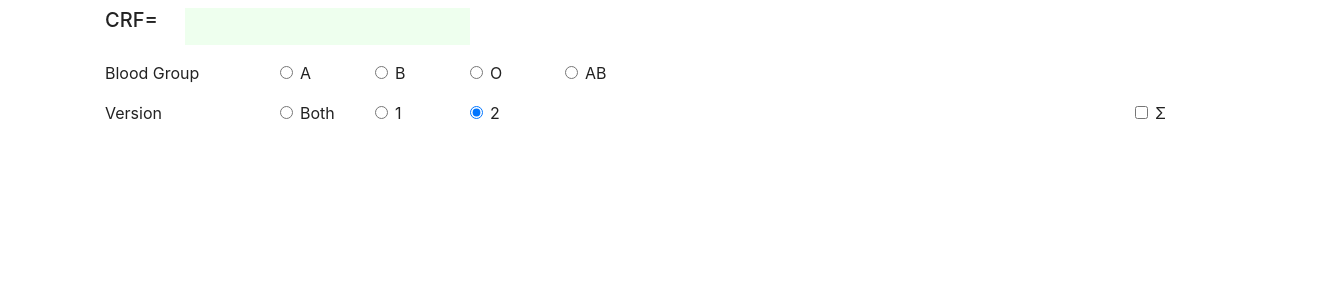
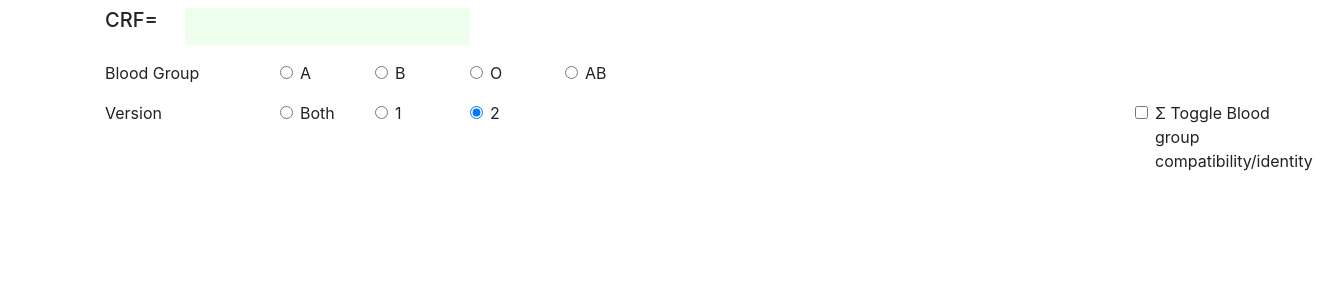
Before and after one commit to machnine/cRF_calculator_web, a FastAPI app: template templates/home.html in a window 1320 px wide. Shown: the top 300 px of the page. Run offline with FastAPI, Linux system fonts and the light colour scheme; the template is opened without the code that fills it, so the values that code supplies are empty; parts of the project's set-up code (start-up, migrations or seed data) failed here and were passed over; some libraries are stand-ins or nearby versions.

Commit message:
blood group compatible/identical text

```diff
--- a/templates/home.html
+++ b/templates/home.html
@@ -47,7 +47,7 @@
           <div class="col-1 col-lg-6"></div>
           <div class="col-2 col-sm-2 col-lg-1 form-check form-check-solid">
               <input class="form-check-input" name="com" type="checkbox">
-              <label class="form-check-labe" title="Blood group compatible/identical">&Sigma;</label>
+              <label class="form-check-labe" title="Blood group compatible/identical">&Sigma; Toggle Blood group compatibility/identity</label>
           </div>
       </div>
 
```
